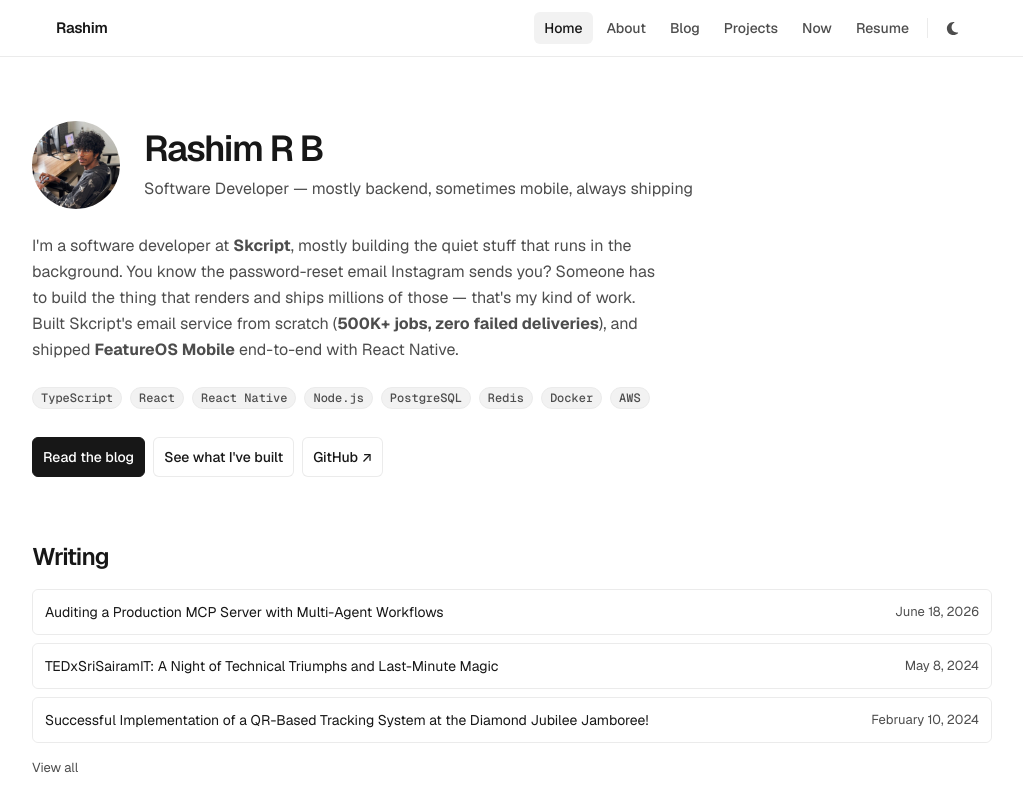
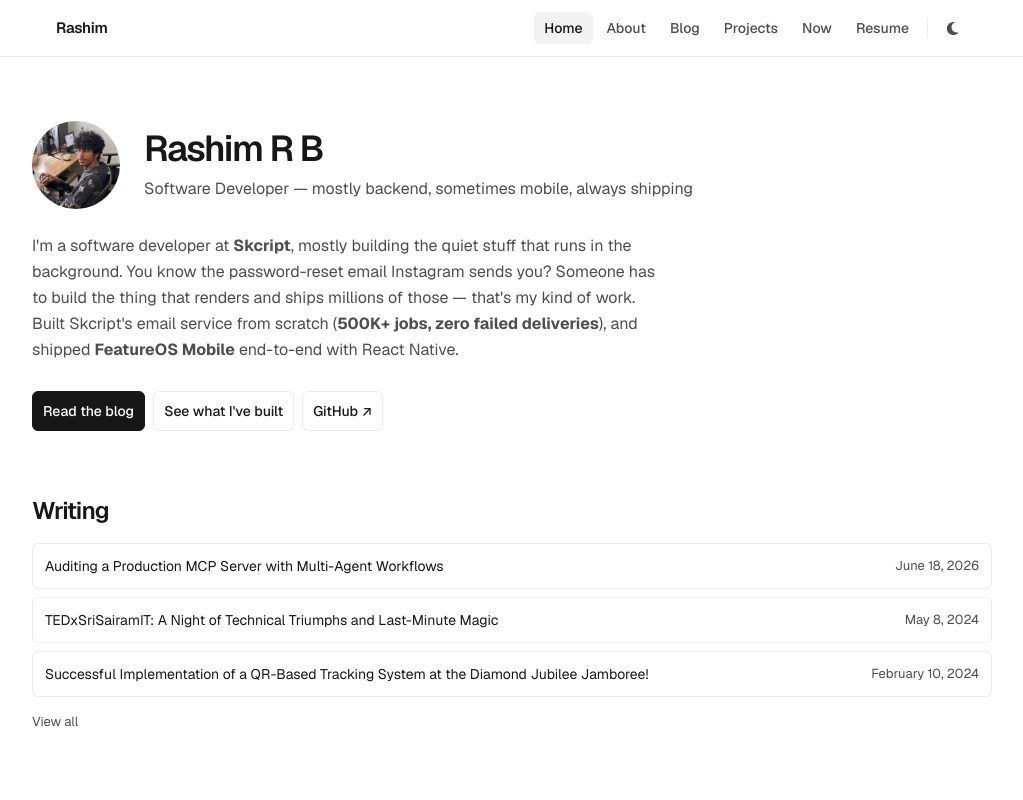
Before and after one commit to rashim2104/portfolio, a Next.js app: page / in a window 1280 px wide. Shown: the top 800 px of the page, without its empty margins (128-1151 px from the left). Built offline with nearby package versions, Linux system fonts and the light colour scheme.

Commit message:
refactor: remove tech stack chips from home hero

```diff
--- a/src/app/page.tsx
+++ b/src/app/page.tsx
@@ -74,15 +74,6 @@ export default function Home() {
           {home.intro}
         </p>
 
-        {/* Tech stack */}
-        <div style={{ display: "flex", flexWrap: "wrap", gap: "var(--space-2)" }}>
-          {home.stack.map((tech) => (
-            <span key={tech} className="tag" style={{ fontFamily: "var(--font-mono)" }}>
-              {tech}
-            </span>
-          ))}
-        </div>
-
         {/* CTAs */}
         <div style={{ display: "flex", flexWrap: "wrap", gap: "var(--space-2)", marginTop: "var(--space-1)" }}>
           <Link href="/blog" className="btn btn-primary">
```
